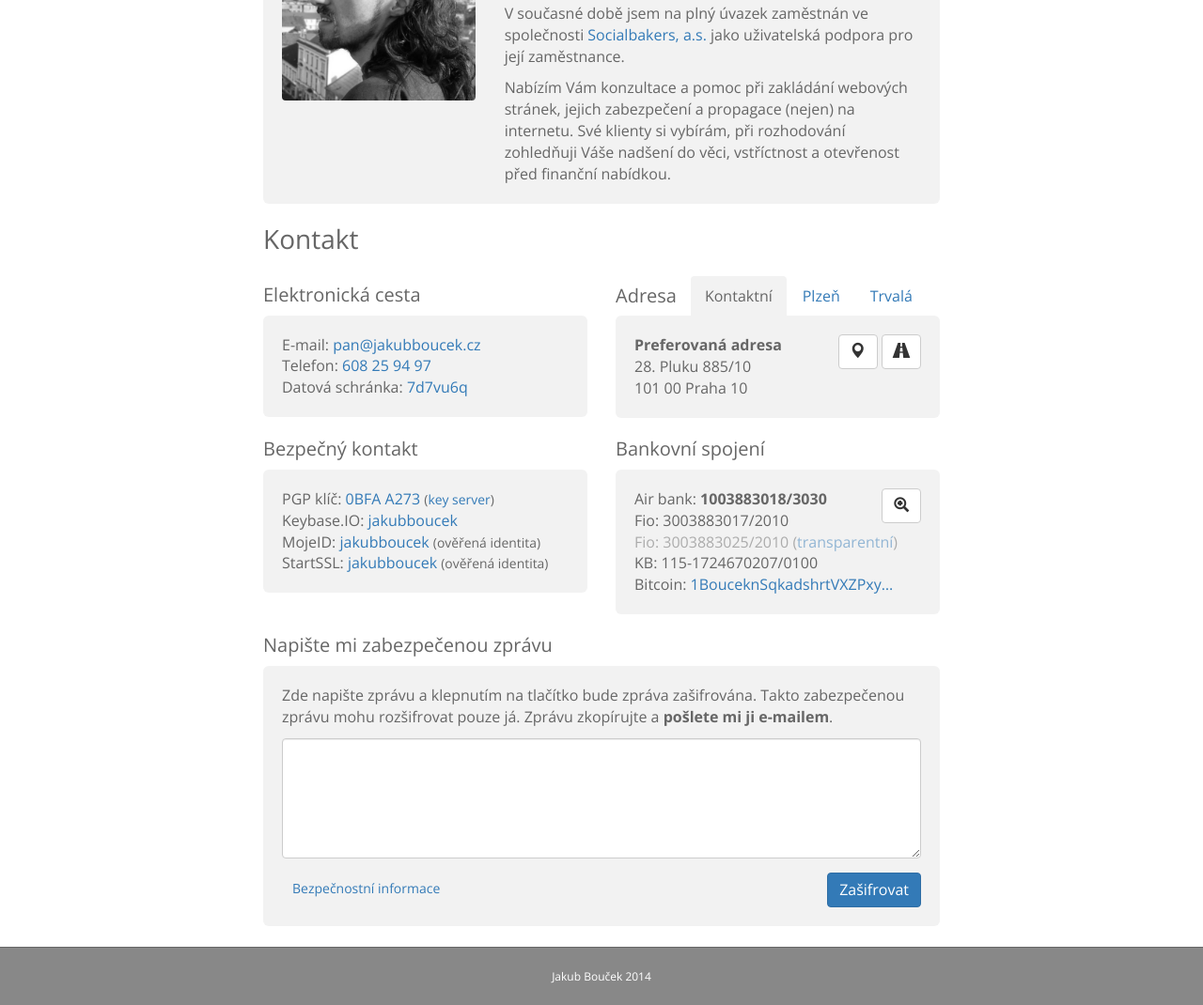
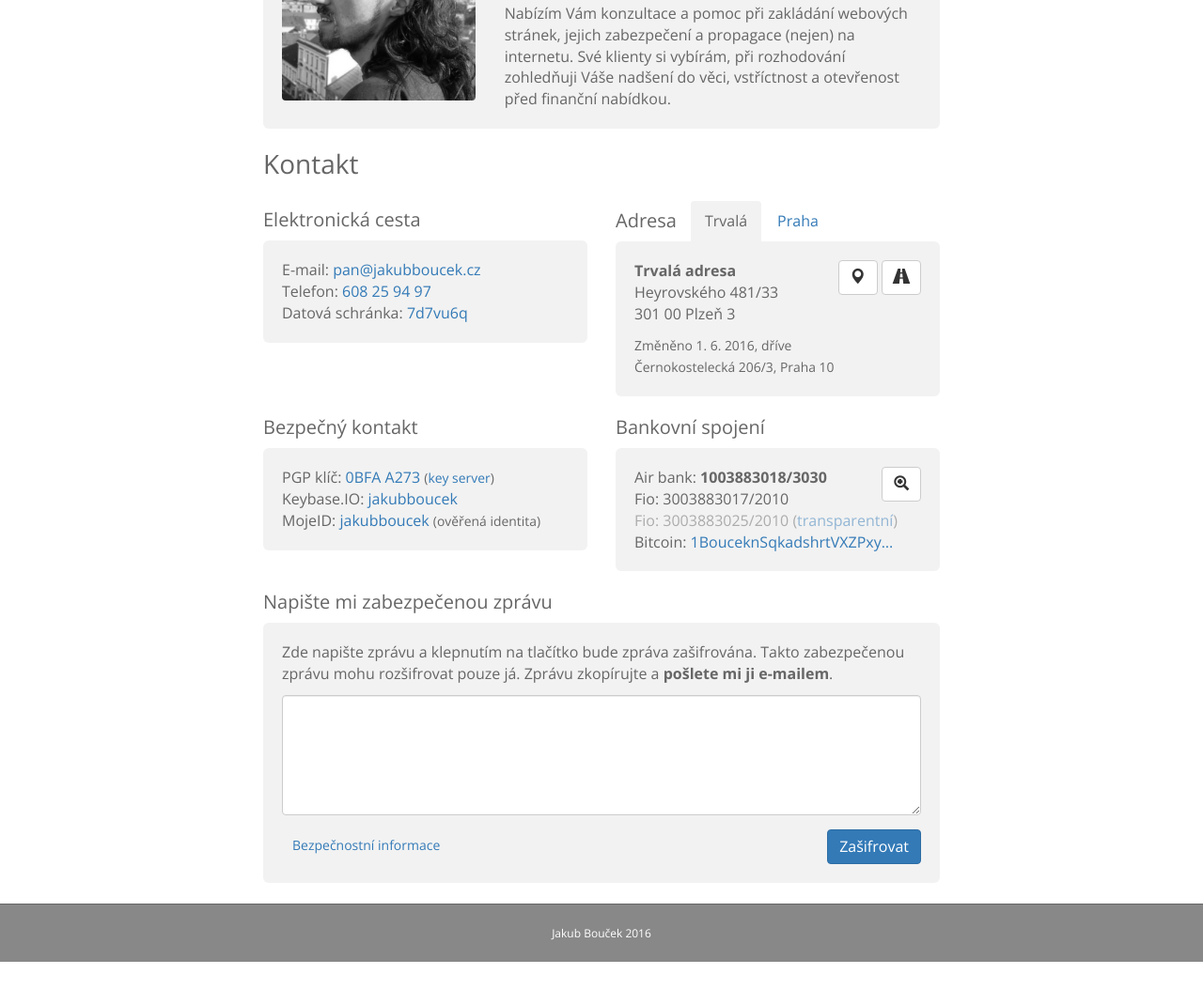
Before and after one commit to jakubboucek/jakub-boucek.cz, a plain HTML site: page public/index.html in a window 1280 px wide. Shown: the part 274-1344 px from the top of the page at 94% size. After the commit the page ends 1298 px from the top, so only its background shows below. Drawn offline with nearby package versions, Linux system fonts and the light colour scheme.

Commit message:
More updates (change address, fixes etc)

```diff
--- a/public/index.html
+++ b/public/index.html
@@ -72,11 +72,10 @@
 			<div class="content">
 				<div class="row">
 					<div class="col-sm-4 hidden-xs">
-						<img src="/img/profil.jpg" width="206" height="206" class="profil" alt="Jakub Bouček">
+						<img src="/img/profil.jpg" width="206" height="206" class="profil click" data-click-url="/img/profil.jpg" alt="Jakub Bouček">
 					</div>
 					<div class="col-sm-8 col-xs-12">
 						<p>Jmenuji se <strong>Jakub Bouček</strong> a zabývám se programováním webových aplikací se zaměřením na jejich bezpečnost, použitelnost a efektivitu. Volný čas trávím průzkumem nových technologií, hledáním jejich zranitelností.</p>
-						<p>V současné době jsem na plný úvazek zaměstnán ve společnosti <span itemprop="worksFor" itemscope itemtype="http://schema.org/Organization"><a href="http://www.socialbakers.com/" target="_blank" itemprop="url"><span itemprop="name" class="org">Socialbakers, a.s.</span></a></span> jako <span itemprop="jobtitle" content="IT Support, Senior Developer, Socialbakers">uživatelská podpora</span> pro její zaměstnance.</p>
 						<p>Nabízím Vám konzultace a pomoc při zakládání webových stránek, jejich zabezpečení a propagace (nejen) na internetu. Své klienty si vybírám, při rozhodování zohledňuji Váše nadšení do věci, vstříctnost a otevřenost před finanční nabídkou.</p>
 					</div>
 				</div>
@@ -98,42 +97,34 @@
 				<div class="col-sm-6">
 					<ul class="nav nav-tabs">
 						<li class="injected"><h2>Adresa</h2></li>
-						<li role="presentation" class="active"><a href="#adresa-kontaktni" aria-controls="adresa-kontaktni" role="tab" data-toggle="tab">Kontaktní</a></li>
-						<li class="hide-xxs" role="presentation"><a href="#adresa-plzen" aria-controls="adresa-plzen" role="tab" data-toggle="tab">Plzeň</a></li>
-						<li role="presentation"><a href="#adresa-trvala" aria-controls="adresa-trvala" role="tab" data-toggle="tab">Trvalá</a></li>
+						<li role="presentation" class="active"><a href="#adresa-trvala" aria-controls="adresa-trvala" role="tab" data-toggle="tab">Trvalá</a></li>
+						<li role="presentation"><a href="#adresa-praha" aria-controls="adresa-praha" role="tab" data-toggle="tab">Praha</a></li>
 					</ul>
 					<div class="content tab-content">
-						<div role="tabpanel" class="tab-pane fade in active" id="adresa-kontaktni" itemprop="homeLocation" itemscope itemtype="http://schema.org/Place">
+						<div role="tabpanel" class="tab-pane fade in active" id="adresa-trvala" itemprop="homeLocation" itemscope itemtype="http://schema.org/Place">
+							<div class="action-box">
+								<a href="https://maps.google.cz/maps?q=Heyrovsk%C3%A9ho+481%2F33%2C+301+00+Plze%C5%88+3-Doudlevce" class="btn btn-default" role="button"><i class="glyphicon glyphicon-map-marker" aria-hidden="true" title="Mapa"></i></a>
+								<a href="https://maps.google.cz/maps?daddr=Heyrovsk%C3%A9ho+481%2F33%2C+301+00+Plze%C5%88+3-Doudlevce" class="btn btn-default" role="button"><i class="glyphicon glyphicon-road" aria-hidden="true" title="Navigace"></i></a>
+							</div>
+							<div itemprop="address" itemscope itemtype="http://schema.org/PostalAddress">
+								<h3>Trvalá adresa</h3>
+								<p><span itemprop="streetAddress">Heyrovského 481/33</span><br>
+									<span itemprop="postalCode">301 00</span> <span itemprop="addressLocality" class="location">Plzeň 3</span></p>
+								<p><small>Změněno 1. 6. 2016, dříve Černokostelecká 206/3, Praha 10</small>
+								<meta itemprop="addressCountry" content="CZ">
+								</p>
+							</div>
+						</div>
+						<div role="tabpanel" class="tab-pane fade" id="adresa-praha">
 							<div class="action-box">
 								<a href="https://maps.google.cz/maps?q=28.+Pluku+885%2F10%2C+101+00+Praha" class="btn btn-default" role="button"><i class="glyphicon glyphicon-map-marker" aria-hidden="true" title="Mapa"></i></a>
 								<a href="https://maps.google.cz/maps?daddr=28.+Pluku+885%2F10%2C+101+00+Praha" class="btn btn-default" role="button"><i class="glyphicon glyphicon-road" aria-hidden="true" title="Navigace"></i></a>
 							</div>
-							<div itemprop="address" itemscope itemtype="http://schema.org/PostalAddress">
-								<h3>Preferovaná adresa</h3>
+								<h3>Pražská adresa</h3>
 								<p>
-									<span itemprop="streetAddress">28. Pluku 885/10</span><br>
-									<span itemprop="postalCode">101 00</span> <span itemprop="addressLocality" class="location">Praha 10</span>
-								<meta itemprop="addressCountry" content="CZ">
+									28. Pluku 885/10<br>
+									101 00 Praha 10
 								</p>
-							</div>
-						</div>
-						<div role="tabpanel" class="tab-pane fade" id="adresa-plzen">
-							<div class="action-box">
-								<a href="https://maps.google.cz/maps?q=Plze%C5%88sk%C3%A1+921%2C+334+41+Dob%C5%99any" class="btn btn-default" role="button"><i class="glyphicon glyphicon-map-marker" aria-hidden="true" title="Mapa"></i></a>
-								<a href="https://maps.google.cz/maps?daddr=Plze%C5%88sk%C3%A1+921%2C+334+41+Dob%C5%99any" class="btn btn-default" role="button"><i class="glyphicon glyphicon-road" aria-hidden="true" title="Navigace"></i></a>
-							</div>
-							<h3>Kontaktní adresa do Plzně</h3>
-							<p>Plzeňská 921<br>
-								334 41 Dobřany</p>
-						</div>
-						<div role="tabpanel" class="tab-pane fade" id="adresa-trvala">
-							<div class="action-box">
-								<a href="https://maps.google.cz/maps?q=%C4%8Cernokosteleck%C3%A1+206%2F3%2C+100+00+Praha" class="btn btn-default" role="button"><i class="glyphicon glyphicon-map-marker" aria-hidden="true" title="Mapa"></i></a>
-								<a href="https://maps.google.cz/maps?daddr=%C4%8Cernokosteleck%C3%A1+206%2F3%2C+100+00+Praha" class="btn btn-default" role="button"><i class="glyphicon glyphicon-road" aria-hidden="true" title="Navigace"></i></a>
-							</div>
-							<h3>Trvalá adresa <small>pro úřední věci</small></h3>
-							<p>Černokostelecká 206/3<br>
-								100 00 Praha 10</p>
 						</div>
 					</div>
 				</div>
@@ -155,7 +146,6 @@
 							</li>
 							<li class="no-more">Fio: 3003883017/2010</li>
 							<li class="no-more gray">Fio: 3003883025/2010 (<a href="https://www.fio.cz/ib2/transparent?a=3003883025" target="_blank">transparentní</a>)</li>
-							<li class="no-more">KB: 115-1724670207/0100</li>
 							<li class="no-more">Bitcoin: <a href="https://blockchain.info/address/1BouceknSqkadshrtVXZPxyXHkgyitZm65" target="_blank">1BouceknSqkadshrtVXZPxy…</a></li>
 						</ul>
 					</div>
@@ -167,7 +157,6 @@
 							<li>PGP klíč: <a href="keys/jakub-boucek-pgp.asc">0BFA A273</a> <small>(<a href="https://pgp.mit.edu/pks/lookup?op=vindex&amp;search=0x225FDC9C0BFAA273" target="_blank">key server</a>)</small></li>
 							<li>Keybase.IO: <a href="https://keybase.io/jakubboucek" target="_blank">jakubboucek</a></li>
 							<li>MojeID: <a href="https://jakubboucek.mojeid.cz/" target="_blank">jakubboucek</a> <small>(ověřená identita)</small></li>
-							<li>StartSSL: <a href="https://jakubboucek.startssl.com/" target="_blank">jakubboucek</a>  <small>(ověřená identita)</small></li>
 						</ul>
 					</div>
 				</div>
@@ -209,7 +198,7 @@
 	</div>
 	<footer class="main">
 		<div class="container">
-			Jakub Bouček 2014
+			Jakub Bouček 2016
 		</div>
 	</footer>
 
```
